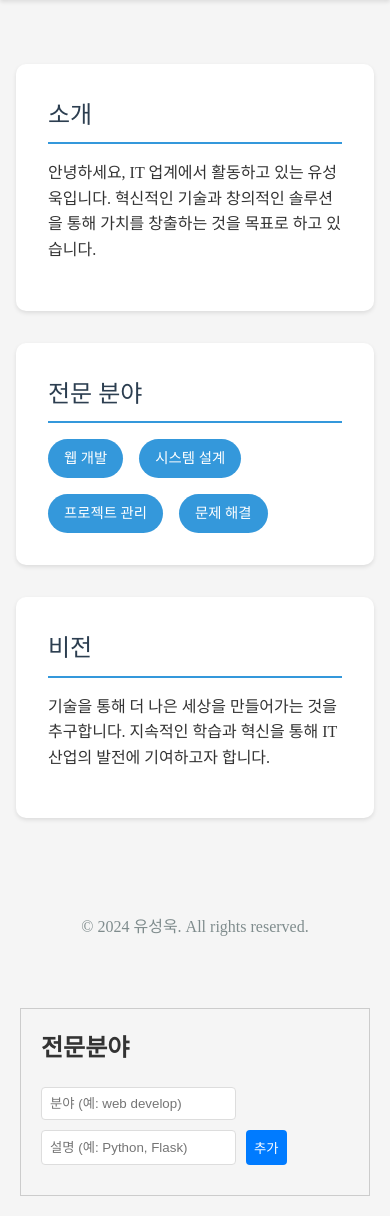
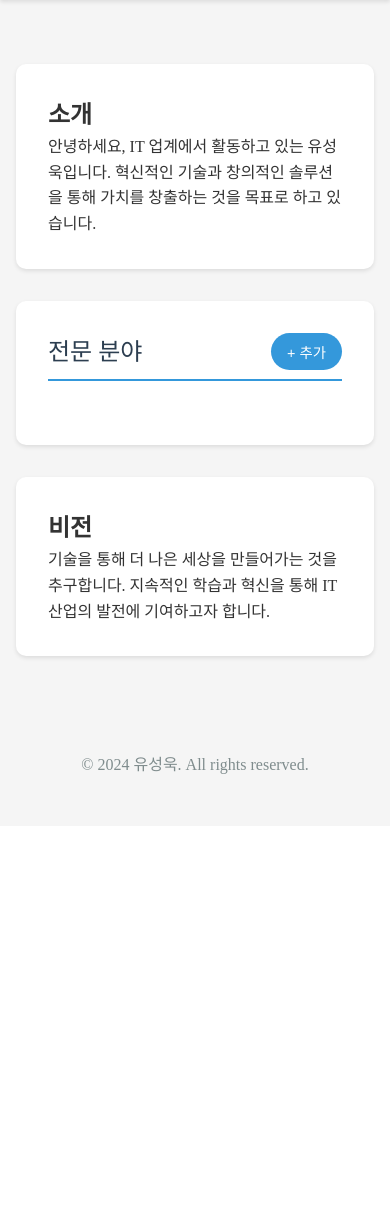
Before and after one commit to yoosungouk/porttest, a Flask app: page / in a window 390 px wide. Shown: the part 242-1458 px from the top of the page. After the commit the page ends 1016 px from the top, so only its background shows below. Run offline with Flask 2, Linux system fonts and the light colour scheme; some libraries are stand-ins or nearby versions; some web fonts are replaced.

Commit message:
Update index.html with expertise management functionality

```diff
--- a/templates/index.html
+++ b/templates/index.html
@@ -62,35 +62,142 @@
             box-shadow: 0 2px 4px rgba(0,0,0,0.1);
         }
 
-        .section h2 {
-            font-family: 'Spoqa Han Sans Neo', 'sans-serif';
-            font-weight: 500;
-            color: #2c3e50;
-            margin-bottom: 1rem;
+        .section-header {
+            display: flex;
+            justify-content: space-between;
+            align-items: center;
+            margin-bottom: 1.5rem;
             border-bottom: 2px solid #3498db;
             padding-bottom: 0.5rem;
         }
 
-        .section p {
+        .section-header h2 {
             font-family: 'Spoqa Han Sans Neo', 'sans-serif';
-            font-weight: 400;
+            font-weight: 500;
+            color: #2c3e50;
+            margin: 0;
+        }
+
+        .add-button {
+            background-color: #3498db;
+            color: white;
+            border: none;
+            padding: 0.5rem 1rem;
+            border-radius: 20px;
+            cursor: pointer;
+            font-size: 0.9rem;
+            transition: background-color 0.3s;
+        }
+
+        .add-button:hover {
+            background-color: #2980b9;
+        }
+
+        .expertise-grid {
+            display: grid;
+            grid-template-columns: repeat(auto-fill, minmax(250px, 1fr));
+            gap: 1rem;
+            margin-top: 1rem;
+        }
+
+        .expertise-card {
+            background-color: #f8f9fa;
+            border-radius: 8px;
+            padding: 1rem;
+            box-shadow: 0 2px 4px rgba(0,0,0,0.05);
+        }
+
+        .expertise-type {
+            font-weight: 500;
+            color: #2c3e50;
+            margin-bottom: 0.5rem;
+        }
+
+        .expertise-value {
+            color: #7f8c8d;
+            font-size: 0.9rem;
+        }
+
+        .modal {
+            display: none;
+            position: fixed;
+            top: 0;
+            left: 0;
+            width: 100%;
+            height: 100%;
+            background-color: rgba(0, 0, 0, 0.5);
+            justify-content: center;
+            align-items: center;
+        }
+
+        .modal-content {
+            background-color: white;
+            padding: 2rem;
+            border-radius: 10px;
+            width: 90%;
+            max-width: 500px;
+        }
+
+        .modal-header {
+            display: flex;
+            justify-content: space-between;
+            align-items: center;
+            margin-bottom: 1.5rem;
+        }
+
+        .modal-title {
+            font-size: 1.2rem;
+            color: #2c3e50;
+            margin: 0;
+        }
+
+        .close-button {
+            background: none;
+            border: none;
+            font-size: 1.5rem;
+            cursor: pointer;
+            color: #7f8c8d;
+        }
+
+        .form-group {
             margin-bottom: 1rem;
         }
 
-        .skills {
-            display: flex;
-            flex-wrap: wrap;
-            gap: 1rem;
+        .form-group label {
+            display: block;
+            margin-bottom: 0.5rem;
+            color: #2c3e50;
         }
 
-        .skill-tag {
-            font-family: 'Spoqa Han Sans Neo', 'sans-serif';
-            font-weight: 400;
+        .form-group input {
+            width: 100%;
+            padding: 0.5rem;
+            border: 1px solid #ddd;
+            border-radius: 4px;
+            font-size: 1rem;
+        }
+
+        .submit-button {
+            width: 100%;
+            padding: 0.75rem;
             background-color: #3498db;
-            color: #fff;
-            padding: 0.5rem 1rem;
-            border-radius: 20px;
+            color: white;
+            border: none;
+            border-radius: 4px;
+            cursor: pointer;
+            font-size: 1rem;
+            transition: background-color 0.3s;
+        }
+
+        .submit-button:hover {
+            background-color: #2980b9;
+        }
+
+        .error-message {
+            color: #e74c3c;
             font-size: 0.9rem;
+            margin-top: 0.5rem;
+            text-align: center;
         }
 
         footer {
@@ -109,43 +216,10 @@
             .profile h1 {
                 font-size: 2rem;
             }
-        }
 
-        .expertise-container {
-            margin: 20px;
-            padding: 20px;
-            border: 1px solid #ccc;
-            max-width: 600px;
-        }
-        .add-expertise-form {
-            margin-top: 20px;
-            display: flex;
-            gap: 10px;
-            flex-wrap: wrap;
-        }
-        .expertise-item {
-            margin: 10px 0;
-            padding: 10px;
-            background-color: #f5f5f5;
-            border-radius: 4px;
-        }
-        input, button {
-            padding: 8px;
-            border: 1px solid #ddd;
-            border-radius: 4px;
-        }
-        button {
-            background-color: #007bff;
-            color: white;
-            border: none;
-            cursor: pointer;
-        }
-        button:hover {
-            background-color: #0056b3;
-        }
-        .error-message {
-            color: red;
-            margin-top: 10px;
+            .expertise-grid {
+                grid-template-columns: 1fr;
+            }
         }
     </style>
 </head>
@@ -166,13 +240,12 @@
         </section>
 
         <section class="section">
-            <h2>전문 분야</h2>
-            <div class="skills">
-                <span class="skill-tag">웹 개발</span>
-                <span class="skill-tag">시스템 설계</span>
-                <span class="skill-tag">프로젝트 관리</span>
-                <span class="skill-tag">문제 해결</span>
+            <div class="section-header">
+                <h2>전문 분야</h2>
+                <button class="add-button" onclick="openModal()">+ 추가</button>
             </div>
+            <div id="expertise-list" class="expertise-grid"></div>
+            <div id="error-message" class="error-message"></div>
         </section>
 
         <section class="section">
@@ -181,31 +254,49 @@
         </section>
     </main>
 
+    <!-- 전문분야 추가 모달 -->
+    <div id="expertise-modal" class="modal">
+        <div class="modal-content">
+            <div class="modal-header">
+                <h3 class="modal-title">전문 분야 추가</h3>
+                <button class="close-button" onclick="closeModal()">&times;</button>
+            </div>
+            <form onsubmit="addExpertise(event)">
+                <div class="form-group">
+                    <label for="type-input">분야</label>
+                    <input type="text" id="type-input" placeholder="예: 웹 개발" required>
+                </div>
+                <div class="form-group">
+                    <label for="value-input">설명</label>
+                    <input type="text" id="value-input" placeholder="예: React, Node.js, Python" required>
+                </div>
+                <button type="submit" class="submit-button">추가</button>
+            </form>
+        </div>
+    </div>
+
     <footer>
         <div class="container">
             <p>&copy; 2024 유성욱. All rights reserved.</p>
         </div>
     </footer>
 
-    <div class="expertise-container">
-        <h2>전문분야</h2>
-        <div id="expertise-list"></div>
-
-        <div class="add-expertise-form">
-            <input type="text" id="type-input" placeholder="분야 (예: web develop)" />
-            <input type="text" id="value-input" placeholder="설명 (예: Python, Flask)" />
-            <button onclick="addExpertise()">추가</button>
-        </div>
-        <div id="error-message" class="error-message"></div>
-    </div>
-
     <script>
         // Supabase 클라이언트 초기화
         const { createClient } = supabase;
         const supabaseClient = createClient(
             'https://zthihjyrifsbssbsaaky.supabase.co',
-            'eyJhbGciOiJIUzI1NiIsInR5cCI6IkpXVCJ9.eyJpc3MiOiJzdXBhYmFzZSIsInJlZiI6Inp0aGloanlyaWZzYnNzYnNhYWt5Iiwicm9sZSI6ImFub24iLCJpYXQiOjE3MTAyMzc5NzAsImV4cCI6MjAyNTgxMzk3MH0.7vJZYqZWUqZwVHVAVGWNE_zzT-nJzJGRj1I0_FvYPYY'
+            'eyJhbGciOiJIUzI1NiIsInR5cCI6IkpXVCJ9.eyJpc3MiOiJzdXBhYmFzZSIsInJlZiI6Inp0aGloanlyaWZzYnNzYnNhYWt5Iiwicm9sZSI6ImFub24iLCJpYXQiOjE3NDQ0Nzc5NzgsImV4cCI6MjA2MDA1Mzk3OH0.27a9HrNmT89ZoRExQUSpMkUNRmnawN1poJnYV0rXTHE'
         );
+
+        // 모달 제어
+        function openModal() {
+            document.getElementById('expertise-modal').style.display = 'flex';
+        }
+
+        function closeModal() {
+            document.getElementById('expertise-modal').style.display = 'none';
+        }
 
         // 전문분야 데이터 로드
         async function loadExpertise() {
@@ -227,8 +318,11 @@
                 if (data) {
                     data.forEach(item => {
                         const div = document.createElement('div');
-                        div.className = 'expertise-item';
-                        div.innerHTML = `<strong>${item.type}:</strong> ${item.value}`;
+                        div.className = 'expertise-card';
+                        div.innerHTML = `
+                            <div class="expertise-type">${item.type}</div>
+                            <div class="expertise-value">${item.value}</div>
+                        `;
                         expertiseList.appendChild(div);
                     });
                 }
@@ -239,7 +333,9 @@
         }
 
         // 새로운 전문분야 추가
-        async function addExpertise() {
+        async function addExpertise(event) {
+            event.preventDefault();
+
             const typeInput = document.getElementById('type-input');
             const valueInput = document.getElementById('value-input');
             const errorMessage = document.getElementById('error-message');
@@ -274,6 +370,9 @@
                 valueInput.value = '';
                 errorMessage.textContent = '';
 
+                // 모달 닫기
+                closeModal();
+
                 // 데이터 다시 로드
                 loadExpertise();
             } catch (error) {
@@ -282,6 +381,14 @@
             }
         }
 
+        // 모달 외부 클릭 시 닫기
+        window.onclick = function(event) {
+            const modal = document.getElementById('expertise-modal');
+            if (event.target === modal) {
+                closeModal();
+            }
+        }
+
         // 초기 데이터 로드
         loadExpertise();
     </script>
```
